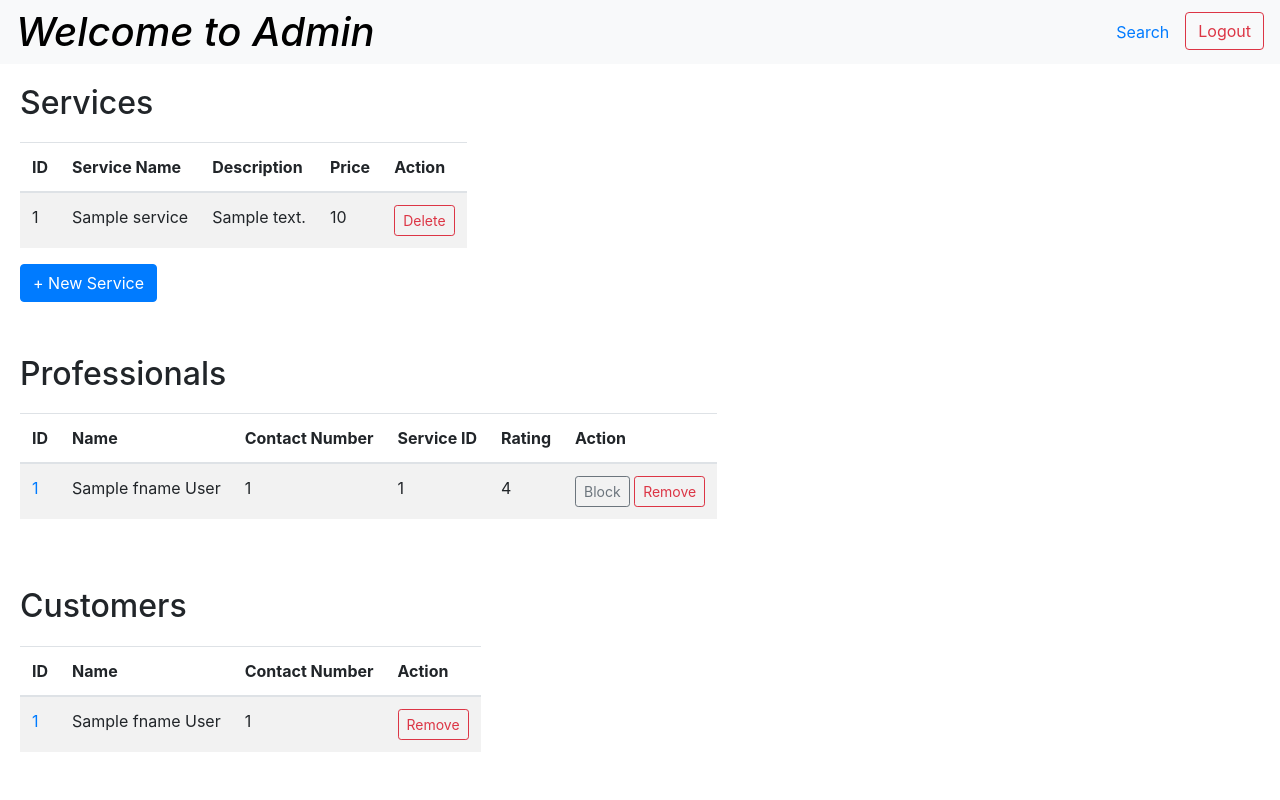
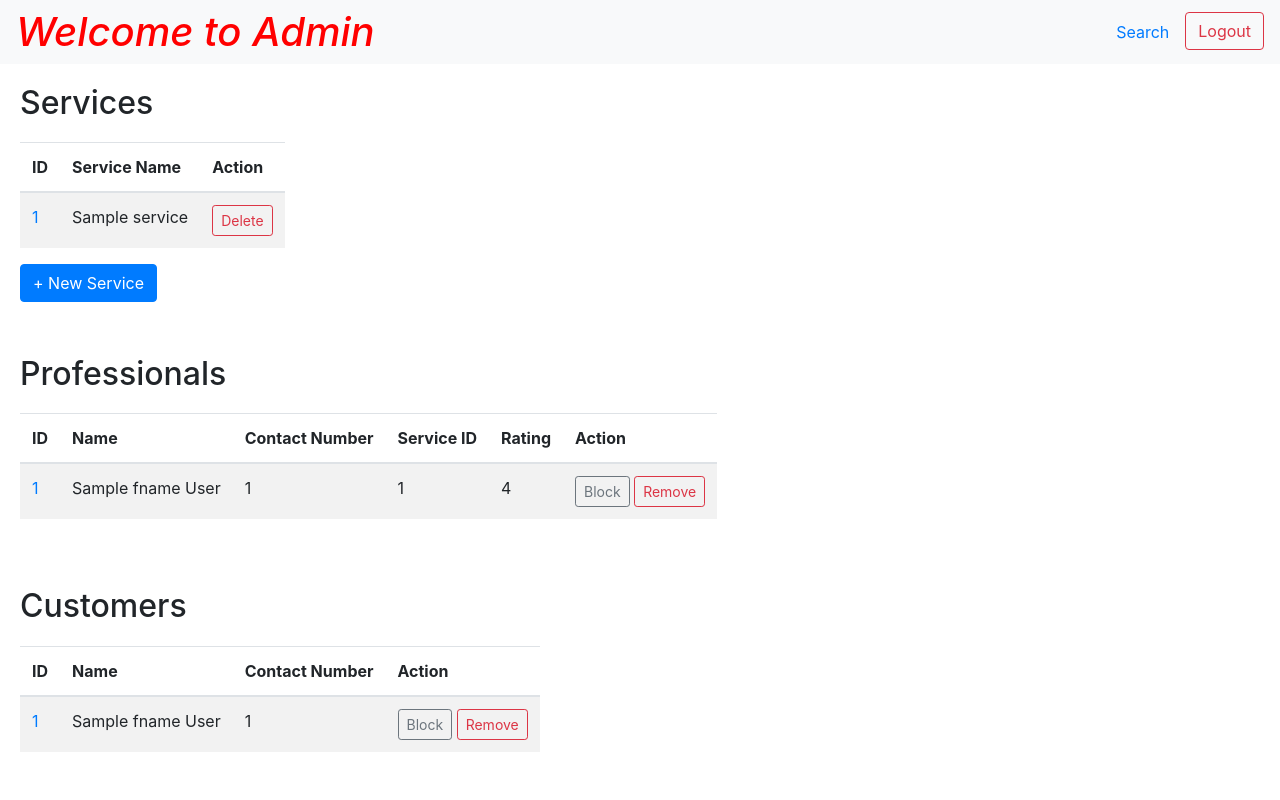
Before and after one commit to SamarKamboj/App-Development-1, a Flask app: template templates/admin.html in a window 1280 px wide. Run offline with Flask 3, Linux system fonts and the light colour scheme; the template is opened without the code that fills it: most values are stand-ins (such as "Sample title", 1, 10 or a date in 2020); parts of the project's set-up code (start-up, migrations or seed data) failed here and were passed over; some libraries are stand-ins or nearby versions.

Commit message:
updated version

```diff
--- a/app.py
+++ b/app.py
@@ -185,6 +185,15 @@ def block_unblock(user, id):
             return redirect(url_for("admin"))
         else:
             return redirect(url_for("delete", user='professional', id=id))
+    elif user == 'customer' and id:
+        if request.form.get("action") == 'block':
+            helper.update_customer_status(status='block', id=id)
+            return redirect(url_for("admin"))
+        elif request.form.get("action") == 'unblock':
+            helper.update_customer_status(status='active', id=id)
+            return redirect(url_for("admin"))
+        else:
+            return redirect(url_for("delete", user='customer', id=id))
 
 
 
--- a/helper.py
+++ b/helper.py
@@ -87,6 +87,12 @@ def update_prof_status(status, id):
         db.execute("UPDATE professionals SET status = ? WHERE id = ?", (status, id))
         connection.commit()
 
+def update_customer_status(status, id):
+    with get_db() as connection:
+        db = connection.cursor()
+        db.execute("UPDATE customers SET status = ? WHERE id = ?", (status, id))
+        connection.commit()
+
 def delete_professional(id):
     with get_db() as connection:
         db = connection.cursor()
--- a/templates/admin.html
+++ b/templates/admin.html
@@ -23,10 +23,8 @@
         .form-container {
             flex-grow: 1;
             width: 100%;
-            /* Full width for both sections! */
             padding: 20px;
             box-sizing: border-box;
-            /* Keep it neat with padding inside the width */
         }
 
         h1 {
@@ -36,10 +34,8 @@
 
         table {
             width: 100%;
-            /* Stretch table to full width */
             margin-top: 20px;
             table-layout: auto;
-            /* Auto-adjust columns like a pro! */
         }
     </style>
 </head>
@@ -47,7 +43,7 @@
 <body>
     <div class="page-wrapper">
         <nav class="navbar navbar-expand-lg navbar-light bg-light">
-            <a href="/admin" style="text-decoration: none; color: black;">
+            <a href="/admin" style="text-decoration: none; color: red;">
                 <h1>Welcome to Admin</h1>
             </a>
             <ul class="nav ml-auto">
@@ -69,21 +65,21 @@
                     <tr>
                         <th>ID</th>
                         <th>Service Name</th>
-                        <th>Description</th>
-                        <th>Price</th>
                         <th>Action</th>
                     </tr>
                 </thead>
                 <tbody>
                     {% for service in services %}
                     <tr>
-                        <td>{{ service["id"] }}</td>
+                        <td>
+                            <a href="" data-toggle="modal" data-target="#serviceInfoModal{{ service['id'] }}">{{
+                                service['id'] }}</a>
+                            {% include 'service_info_modal.html' %}
+                        </td>
                         <td>{{ service["name"] }}</td>
-                        <td>{{ service["description"] }}</td>
-                        <td>{{ service["price"] }}</td>
                         <td>
                             <form action="{{ url_for('service', subpath='delete', id=service['id']) }}" method="post"
-                                onsubmit="return confirm('Are you sure you want to delete this service?');">
+                                onsubmit="return confirm('Are you sure you want to delete this service because this will remove all professionals from database?');">
                                 <button class="btn btn-outline-danger btn-sm" type="submit">Delete</button>
                             </form>
                         </td>
@@ -136,14 +132,18 @@
                             {% elif professional['status'] == 'active' %}
                             <form action="{{ url_for('block_unblock', user='professional', id=professional['id']) }}"
                                 method="post">
-                                <button class="btn btn-outline-secondary btn-sm" type="submit" value="block" name="action">Block</button>
-                                <button class="btn btn-outline-danger btn-sm" type="submit" value="remove" name="action">Remove</button>
+                                <button class="btn btn-outline-secondary btn-sm" type="submit" value="block"
+                                    name="action">Block</button>
+                                <button class="btn btn-outline-danger btn-sm" type="submit" value="remove"
+                                    name="action">Remove</button>
                             </form>
                             {% elif professional['status'] == 'block' %}
                             <form action="{{ url_for('block_unblock', user='professional', id=professional['id']) }}"
                                 method="post">
-                                <button class="btn btn-outline-secondary btn-sm" type="submit" value="unblock" name="action">Unblock</button>
-                                <button class="btn btn-outline-danger btn-sm" type="submit" value="remove" name="action">Remove</button>
+                                <button class="btn btn-outline-secondary btn-sm" type="submit" value="unblock"
+                                    name="action">Unblock</button>
+                                <button class="btn btn-outline-danger btn-sm" type="submit" value="remove"
+                                    name="action">Remove</button>
                             </form>
                             {% endif %}
                         </td>
@@ -176,13 +176,20 @@
                         <td>{{ customer["contact_number"] }}</td>
                         <td>
                             {% if customer['status'] == 'active' %}
-                            <form action="{{ url_for('delete', user='customer', id=customer['id']) }}" method="post"
-                                onsubmit="return confirm('Are you sure you want to remove this customer?');">
-                                <button class="btn btn-outline-danger btn-sm" type="submit">Remove</button>
+                            <form action="{{ url_for('block_unblock', user='customer', id=customer['id']) }}"
+                                method="post">
+                                <button class="btn btn-outline-secondary btn-sm" type="submit" value="block"
+                                    name="action">Block</button>
+                                <button class="btn btn-outline-danger btn-sm" type="submit" value="remove"
+                                    name="action">Remove</button>
                             </form>
                             {% elif customer['status'] == 'block' %}
-                            <form>
-                                ...
+                            <form action="{{ url_for('block_unblock', user='customer', id=customer['id']) }}"
+                                method="post">
+                                <button class="btn btn-outline-secondary btn-sm" type="submit" value="unblock"
+                                    name="action">Unblock</button>
+                                <button class="btn btn-outline-danger btn-sm" type="submit" value="remove"
+                                    name="action">Remove</button>
                             </form>
                             {% endif %}
                         </td>
--- a/templates/customer_info_modal.html
+++ b/templates/customer_info_modal.html
@@ -12,7 +12,7 @@
                 <p><strong>ID:</strong> {{ customer['id'] }}</p>
                 <p><strong>Name:</strong> {{ customer["fname"] + ' ' + customer["lname"] }}</p>
                 <p><strong>Email:</strong> {{ customer['email'] }}</p>
-                <p><strong>Address:</strong> {{ customer['address'] }}</p>
+                <p style="word-wrap: break-word; word-break: break-word;"><strong>Address:</strong> {{ customer['address'] }}</p>
                 <p><strong>Pincode:</strong> {{ customer['pincode'] }}</p>
                 <p><strong>Contact Number:</strong> {{ customer['contact_number'] }}</p>
                 <p><strong>Status:</strong> {{ customer['status'] }}</p>
--- a/templates/professional_info_modal.html
+++ b/templates/professional_info_modal.html
@@ -11,13 +11,13 @@
             <div class="modal-body">
                 <p><strong>ID:</strong> {{ professional['id'] }}</p>
                 <p><strong>Name:</strong> {{ professional["fname"] + ' ' + professional["lname"] }}</p>
-                <p><strong>Address:</strong> {{ professional['address'] }}</p>
+                <p style="word-wrap: break-word; word-break: break-word;"><strong>Address:</strong> {{ professional['address'] }}</p>
                 <p><strong>Pincode:</strong> {{ professional['pincode'] }}</p>
                 <p><strong>Contact Number:</strong> {{ professional['contact_number'] }}</p>
                 <p><strong>Service ID:</strong> {{ professional['service_id'] }}</p>
                 <p><strong>Email:</strong> {{ professional['email'] }}</p>
                 <p><strong>Experience:</strong> {{ professional['experience'] }}</p>
-                <p><strong>Description:</strong> {{ professional['description'] }}</p>
+                <p style="word-wrap: break-word; word-break: break-word;"><strong>Description:</strong> {{ professional['description'] }}</p>
                 <p><strong>Date Created:</strong> {{ professional['date_created'] }}</p>
                 <p><strong>Rating:</strong> {{ professional['rating'] }}</p>
                 <p><strong>Status:</strong> {{ professional['status'] }}</p>
--- /dev/null
+++ b/templates/service_info_modal.html
@@ -0,0 +1,19 @@
+<!-- Modal Trigger -->
+<div class="modal fade" id="serviceInfoModal{{ service['id'] }}" tabindex="-1" role="dialog" aria-labelledby="serviceModalLabel{{ service['id'] }}" aria-hidden="true">
+    <div class="modal-dialog" role="document">
+        <div class="modal-content">
+            <div class="modal-header">
+                <h5 class="modal-title" id="serviceModalLabel{{ service['id'] }}">Service Details - {{ service['name'] }}</h5>
+                <button type="button" class="close" data-dismiss="modal" aria-label="Close">
+                    <span aria-hidden="true">&times;</span>
+                </button>
+            </div>
+            <div class="modal-body">
+                <p><strong>ID:</strong> {{ service['id'] }}</p>
+                <p><strong>Name:</strong> {{ service['name'] }}</p>
+                <p style="word-wrap: break-word; word-break: break-word;"><strong>Description:</strong> {{ service['description'] }}</p>
+                <p><strong>Price:</strong> {{ service['price'] }}</p>
+            </div>
+        </div>
+    </div>
+</div>
```
